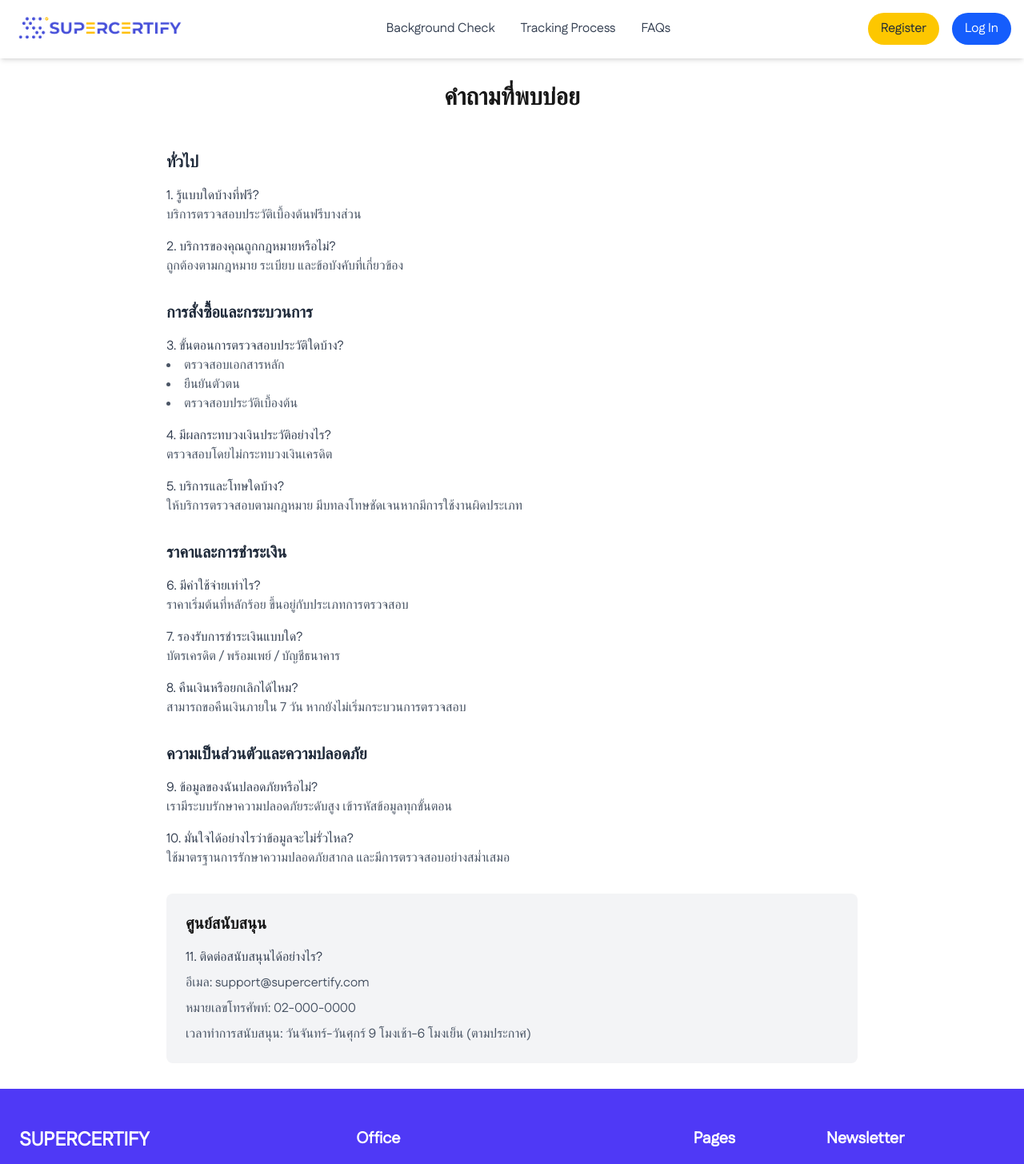
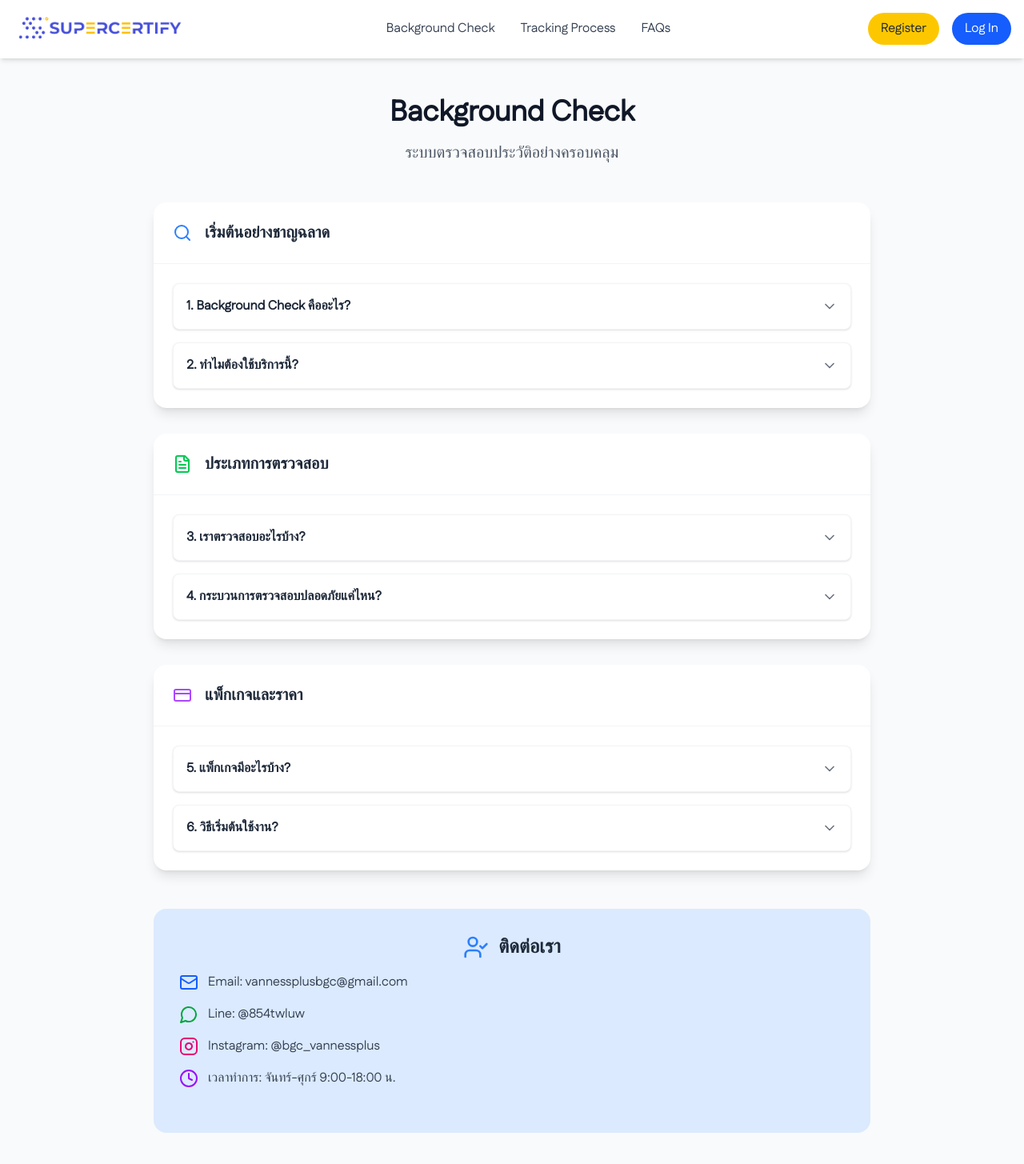
Before and after one commit to PcrPz/supercertify_front, a Next.js app: page /faqs in a window 1280 px wide. Shown: the top 1455 px of the page at 80% size. Built offline with nearby package versions, Linux system fonts and the light colour scheme; no server answers; a web font is replaced by a local one.

Commit message:
Feat: Manage Candidate

```diff
--- a/app/faqs/page.js
+++ b/app/faqs/page.js
@@ -1,85 +1,137 @@
+"use client"
+import React, { useState } from 'react';
+import { ChevronDown, ShieldCheck, Search, CreditCard, UserCheck, FileText, Mail, MessageCircle, Instagram, Clock } from 'lucide-react';
+
 export default function FAQsPage() {
+    const [activeSection, setActiveSection] = useState(null);
+
+    const FAQSections = [
+        {
+            title: "เริ่มต้นอย่างชาญฉลาด",
+            icon: <Search className="w-6 h-6 text-blue-500" />,
+            faqs: [
+                {
+                    question: "1. Background Check คืออะไร?",
+                    answer: "บริการตรวจสอบประวัติบุคคลอย่างครอบคลุม เพื่อยืนยันความน่าเชื่อถือ และช่วยลดความเสี่ยงในการตัดสินใจ ไม่ว่าจะเป็นการสมัครงาน การร่วมลงทุน หรือการสร้างความสัมพันธ์ทางธุรกิจ"
+                },
+                {
+                    question: "2. ทำไมต้องใช้บริการนี้?",
+                    answer: "เพื่อความปลอดภัยและความมั่นใจ โดยให้ข้อมูลที่ถูกต้อง ครอบคลุม และน่าเชื่อถือ ช่วยป้องกันความเสี่ยงที่อาจเกิดขึ้นจากการไม่รู้ประวัติอย่างแท้จริง"
+                }
+            ]
+        },
+        {
+            title: "ประเภทการตรวจสอบ",
+            icon: <FileText className="w-6 h-6 text-green-500" />,
+            faqs: [
+                {
+                    question: "3. เราตรวจสอบอะไรบ้าง?",
+                    answer: "เรามีบริการตรวจสอบประวัติทั้งหมด 9 ประเภท:\n• ประวัติอาชญากรรม\n• ประวัติการศึกษา\n• ประวัติการทำงาน\n• เครดิตทางการเงิน\n• ประวัติการฉ้อโกง\n• ประวัติข่าวเสียหายจากโลกออนไลน์\n• การตรวจสอบการปลอมแปลงเอกสารรายได้\n• ประวัติการประพฤติของพนักงาน\n• ประวัติการขับขี่\n"
+                },
+                {
+                    question: "4. กระบวนการตรวจสอบปลอดภัยแค่ไหน?",
+                    answer: "เรามุ่งเน้นความปลอดภัยและความเป็นส่วนตัวของลูกค้าเป็นหลัก โดยดำเนินการตรวจสอบด้วยความระมัดระวังและเคารพสิทธิส่วนบุคคล"
+                }
+            ]
+        },
+        {
+            title: "แพ็กเกจและราคา",
+            icon: <CreditCard className="w-6 h-6 text-purple-500" />,
+            faqs: [
+                {
+                    question: "5. แพ็กเกจมีอะไรบ้าง?",
+                    answer: "เรามีแพ็กเกจให้เลือก 3 แบบ:\n\n• Standard: 2,800 บาท\n  - ตรวจสอบ 4 รายการ\n  - เหมาะสำหรับการตรวจสอบเบื้องต้น\n\n• Gold: 4,200 บาท\n  - ตรวจสอบ 6 รายการ\n  - ครอบคลุมมากขึ้น\n\n• Premium: 6,300 บาท\n  - ตรวจสอบครบทั้ง 9 รายการ\n  - แพ็กเกจที่ให้ข้อมูลมากที่สุด\n\nเพิ่มเติม: มีโปรแกรมสะสมเครดิตรายปี และบริการ Customization ตามความต้องการ"
+                },
+                {
+                    question: "6. วิธีเริ่มต้นใช้งาน?",
+                    answer: "ขั้นตอนการใช้บริการง่ายๆ:\n1. Log in / สมัครสมาชิกผ่านเว็บไซต์\n2. เลือกโหมดบัญชีการใช้งาน\n3. เลือกบริการที่สนใจ\n4. กรอกข้อมูลและอัปโหลดเอกสารที่จำเป็น\n5. ชำระเงิน\n6. รอรับผลการตรวจสอบภายใน 7-14 วันทำการ\n(ไม่รวมวันหยุดราชการและวันหยุดสุดสัปดาห์)"
+                }
+            ]
+        }
+    ];
+
+    const FAQItem = ({ question, answer, isOpen, onClick }) => (
+        <div className="bg-white rounded-lg shadow-sm border border-gray-100 overflow-hidden">
+            <div
+                onClick={onClick}
+                className="flex justify-between items-center p-4 cursor-pointer hover:bg-gray-50 transition-colors"
+            >
+                <h3 className="font-semibold text-gray-800">{question}</h3>
+                <ChevronDown
+                    className={`w-5 h-5 text-gray-500 transform transition-transform ${isOpen ? 'rotate-180' : ''}`}
+                />
+            </div>
+            {isOpen && (
+                <div className="p-4 pt-0 text-gray-600 whitespace-pre-line">
+                    {answer}
+                </div>
+            )}
+        </div>
+    );
+
     return (
-      <div className="container mx-auto px-4 py-8 max-w-4xl">
-        <h1 className="text-3xl font-bold text-center mb-12">คำถามที่พบบ่อย</h1>
+        <div className="min-h-screen bg-gray-50 py-12 px-4">
+            <div className="container mx-auto max-w-4xl">
+                <div className="text-center mb-12">
+                    <h1 className="text-4xl font-extrabold text-gray-900 mb-4">Background Check</h1>
+                    <p className="text-xl text-gray-600">ระบบตรวจสอบประวัติอย่างครอบคลุม</p>
+                </div>
 
-        <section className="mb-8">
-          <h2 className="text-xl font-semibold text-gray-800 mb-4">ทั่วไป</h2>
-          <div className="space-y-4">
-            <div>
-              <p className="font-medium text-gray-700">1. รู้แบบใดบ้างที่ฟรี?</p>
-              <p className="text-gray-600">บริการตรวจสอบประวัติเบื้องต้นฟรีบางส่วน</p>
+                <div className="space-y-8">
+                    {FAQSections.map((section, sectionIndex) => (
+                        <div key={sectionIndex} className="bg-white rounded-2xl shadow-lg">
+                            <div className="flex items-center p-6 border-b border-gray-100">
+                                {section.icon}
+                                <h2 className="ml-4 text-xl font-bold text-gray-800">{section.title}</h2>
                             </div>
-            <div>
-              <p className="font-medium text-gray-700">2. บริการของคุณถูกกฎหมายหรือไม่?</p>
-              <p className="text-gray-600">ถูกต้องตามกฎหมาย ระเบียบ และข้อบังคับที่เกี่ยวข้อง</p>
+                            <div className="p-6 space-y-4">
+                                {section.faqs.map((faq, faqIndex) => (
+                                    <FAQItem
+                                        key={faqIndex}
+                                        question={faq.question}
+                                        answer={faq.answer}
+                                        isOpen={activeSection === `${sectionIndex}-${faqIndex}`}
+                                        onClick={() =>
+                                            setActiveSection(
+                                                activeSection === `${sectionIndex}-${faqIndex}`
+                                                ? null
+                                                : `${sectionIndex}-${faqIndex}`
+                                            )
+                                        }
+                                    />
+                                ))}
                             </div>
                         </div>
-        </section>
+                    ))}
+                </div>
 
-        <section className="mb-8">
-          <h2 className="text-xl font-semibold text-gray-800 mb-4">การสั่งซื้อและกระบวนการ</h2>
+                <div className="mt-12 bg-blue-100 rounded-2xl p-8">
+                    <div className="text-center mb-6">
+                        <div className="flex justify-center items-center mb-4">
+                            <UserCheck className="w-8 h-8 text-blue-500 mr-3" />
+                            <h3 className="text-2xl font-bold text-gray-800">ติดต่อเรา</h3>
+                        </div>
                         <div className="space-y-4">
-            <div>
-              <p className="font-medium text-gray-700">3. ขั้นตอนการตรวจสอบประวัติใดบ้าง?</p>
-              <ul className="list-disc list-inside text-gray-600">
-                <li>ตรวจสอบเอกสารหลัก</li>
-                <li>ยืนยันตัวตน</li>
-                <li>ตรวจสอบประวัติเบื้องต้น</li>
-              </ul>
+                            <div className="flex items-center space-x-3">
+                                <Mail className="w-6 h-6 text-blue-600" />
+                                <span className="text-gray-700">Email: vannessplusbgc@gmail.com</span>
                             </div>
-            <div>
-              <p className="font-medium text-gray-700">4. มีผลกระทบวงเงินประวัติอย่างไร?</p>
-              <p className="text-gray-600">ตรวจสอบโดยไม่กระทบวงเงินเครดิต</p>
+                            <div className="flex items-center space-x-3">
+                                <MessageCircle className="w-6 h-6 text-green-600" />
+                                <span className="text-gray-700">Line: @854twluw</span>
                             </div>
-            <div>
-              <p className="font-medium text-gray-700">5. บริการและโทษใดบ้าง?</p>
-              <p className="text-gray-600">ให้บริการตรวจสอบตามกฎหมาย มีบทลงโทษชัดเจนหากมีการใช้งานผิดประเภท</p>
+                            <div className="flex items-center space-x-3">
+                                <Instagram className="w-6 h-6 text-pink-600" />
+                                <span className="text-gray-700">Instagram: @bgc_vannessplus</span>
+                            </div>
+                            <div className="flex items-center space-x-3">
+                                <Clock className="w-6 h-6 text-purple-600" />
+                                <span className="text-gray-700">เวลาทำการ: จันทร์-ศุกร์ 9:00-18:00 น.</span>
                             </div>
                         </div>
-        </section>
-
-        <section className="mb-8">
-          <h2 className="text-xl font-semibold text-gray-800 mb-4">ราคาและการชำระเงิน</h2>
-          <div className="space-y-4">
-            <div>
-              <p className="font-medium text-gray-700">6. มีค่าใช้จ่ายเท่าไร?</p>
-              <p className="text-gray-600">ราคาเริ่มต้นที่หลักร้อย ขึ้นอยู่กับประเภทการตรวจสอบ</p>
-            </div>
-            <div>
-              <p className="font-medium text-gray-700">7. รองรับการชำระเงินแบบใด?</p>
-              <p className="text-gray-600">บัตรเครดิต / พร้อมเพย์ / บัญชีธนาคาร</p>
-            </div>
-            <div>
-              <p className="font-medium text-gray-700">8. คืนเงินหรือยกเลิกได้ไหม?</p>
-              <p className="text-gray-600">สามารถขอคืนเงินภายใน 7 วัน หากยังไม่เริ่มกระบวนการตรวจสอบ</p>
                     </div>
                 </div>
-        </section>
-
-        <section className="mb-8">
-          <h2 className="text-xl font-semibold text-gray-800 mb-4">ความเป็นส่วนตัวและความปลอดภัย</h2>
-          <div className="space-y-4">
-            <div>
-              <p className="font-medium text-gray-700">9. ข้อมูลของฉันปลอดภัยหรือไม่?</p>
-              <p className="text-gray-600">เรามีระบบรักษาความปลอดภัยระดับสูง เข้ารหัสข้อมูลทุกขั้นตอน</p>
             </div>
-            <div>
-              <p className="font-medium text-gray-700">10. มั่นใจได้อย่างไรว่าข้อมูลจะไม่รั่วไหล?</p>
-              <p className="text-gray-600">ใช้มาตรฐานการรักษาความปลอดภัยสากล และมีการตรวจสอบอย่างสม่ำเสมอ</p>
-            </div>
-          </div>
-        </section>
-
-        <section className="bg-gray-100 p-6 rounded-lg">
-          <h3 className="text-xl font-semibold mb-4">ศูนย์สนับสนุน</h3>
-          <div className="space-y-2">
-            <p className="font-medium text-gray-700">11. ติดต่อสนับสนุนได้อย่างไร?</p>
-            <p className="text-gray-600">อีเมล: support@supercertify.com</p>
-            <p className="text-gray-600">หมายเลขโทรศัพท์: 02-000-0000</p>
-            <p className="text-gray-600">เวลาทำการสนับสนุน: วันจันทร์-วันศุกร์ 9 โมงเช้า-6 โมงเย็น (ตามประกาศ)</p>
-          </div>
-        </section>
         </div>
     );
 }
--- a/components/services/CartItem.js
+++ b/components/services/CartItem.js
@@ -1,5 +1,3 @@
-'use client';
-
 import { useCheck } from '@/context/CheckContext';
 
 export default function CartItem({ item }) {
@@ -8,29 +6,29 @@ export default function CartItem({ item }) {
   return (
     <div className="px-6 py-4 border-b border-gray-200 flex items-center justify-between">
       <div className="flex-1">
-        <h4 className="font-medium">{item.title}</h4>
+        <h4 className="font-medium text-gray-800">{item.title}</h4>
         <div className="text-gray-600 text-sm">{item.price.toLocaleString()} บาท</div>
       </div>
 
       <div className="flex items-center">
-        <span className="mr-2">จำนวนคน:</span>
+        <span className="mr-2 text-gray-700">จำนวนคน:</span>
         <button
-          onClick={() => updateQuantity(item.id, item.quantity - 1)}
-          className="w-8 h-8 flex items-center justify-center bg-gray-100 rounded-full"
+          onClick={() => updateQuantity(item.id, Math.max(1, item.quantity - 1))}
+          className="w-8 h-8 flex items-center justify-center bg-gray-100 rounded-full hover:bg-gray-200 transition-colors"
         >
           -
         </button>
-        <span className="mx-3">{item.quantity}</span>
+        <span className="mx-3 text-gray-800">{item.quantity}</span>
         <button
           onClick={() => updateQuantity(item.id, item.quantity + 1)}
-          className="w-8 h-8 flex items-center justify-center bg-gray-100 rounded-full"
+          className="w-8 h-8 flex items-center justify-center bg-gray-100 rounded-full hover:bg-gray-200 transition-colors"
         >
           +
         </button>
 
         <button
           onClick={() => removeService(item.id)}
-          className="ml-6 text-red-600"
+          className="ml-6 text-red-600 hover:text-red-800 transition-colors"
         >
           <svg className="w-5 h-5" fill="none" stroke="currentColor" viewBox="0 0 24 24" xmlns="http://www.w3.org/2000/svg">
             <path strokeLinecap="round" strokeLinejoin="round" strokeWidth={2} d="M19 7l-.867 12.142A2 2 0 0116.138 21H7.862a2 2 0 01-1.995-1.858L5 7m5 4v6m4-6v6m1-10V4a1 1 0 00-1-1h-4a1 1 0 00-1 1v3M4 7h16" />
--- a/components/services/PackagesList.js
+++ b/components/services/PackagesList.js
@@ -1,5 +1,3 @@
-'use client';
-
 import { useState, useEffect } from 'react';
 import { useCheck } from '@/context/CheckContext';
 import { getPackages } from '@/services/apiService';
@@ -15,7 +13,22 @@ export default function PackagesList() {
       try {
         setLoading(true);
         const data = await getPackages();
-        setPackages(data);
+        console.log("Loaded packages:", data);
+
+        // แปลงข้อมูลให้ตรงกับโครงสร้างที่ frontend ต้องการ
+        const formattedData = data.map(pkg => ({
+          id: pkg._id,
+          title: pkg.Package_Title,
+          description: pkg.Package_Desc,
+          price: pkg.Price,
+          category: 'packages',
+          services: pkg.services.map(service => ({
+            id: service._id || service,
+            title: service.Service_Title || ''
+          }))
+        }));
+
+        setPackages(formattedData);
       } catch (err) {
         setError('ไม่สามารถโหลดข้อมูลแพ็คเกจได้');
         console.error(err);
--- a/components/services/ServicesList.js
+++ b/components/services/ServicesList.js
@@ -1,5 +1,3 @@
-'use client';
-
 import { useEffect, useState } from 'react';
 import Image from 'next/image';
 import { useCheck } from '@/context/CheckContext';
@@ -20,8 +18,18 @@ export default function ServicesList() {
        const data = await getServices();
        console.log("Loaded services:", data);
 
+       // แปลงข้อมูลให้ตรงกับโครงสร้างที่ frontend ต้องการ
+       const formattedData = data.map(service => ({
+         id: service._id,
+         title: service.Service_Title,
+         description: service.Service_Desc,
+         price: service.Price,
+         image: service.Service_Image,
+         category: 'general' // ตั้งค่าเริ่มต้น
+       }));
+
        if (isMounted) {
-         setServices(data);
+         setServices(formattedData);
        }
      } catch (err) {
        if (isMounted) {
--- a/next.config.mjs
+++ b/next.config.mjs
@@ -1,4 +1,8 @@
 /** @type {import('next').NextConfig} */
-const nextConfig = {};
+const nextConfig = {
+    env: {
+        API_URL: process.env.API_URL
+      }
+};
 
 export default nextConfig;
```
Also changed, not shown: app/background-check/applicant-form/page.js (+153 -142 lines), data/mockData.js (+23 -15 lines), services/apiService.js (+24 -51 lines). Lines whose indentation alone changed are shown as unchanged.
